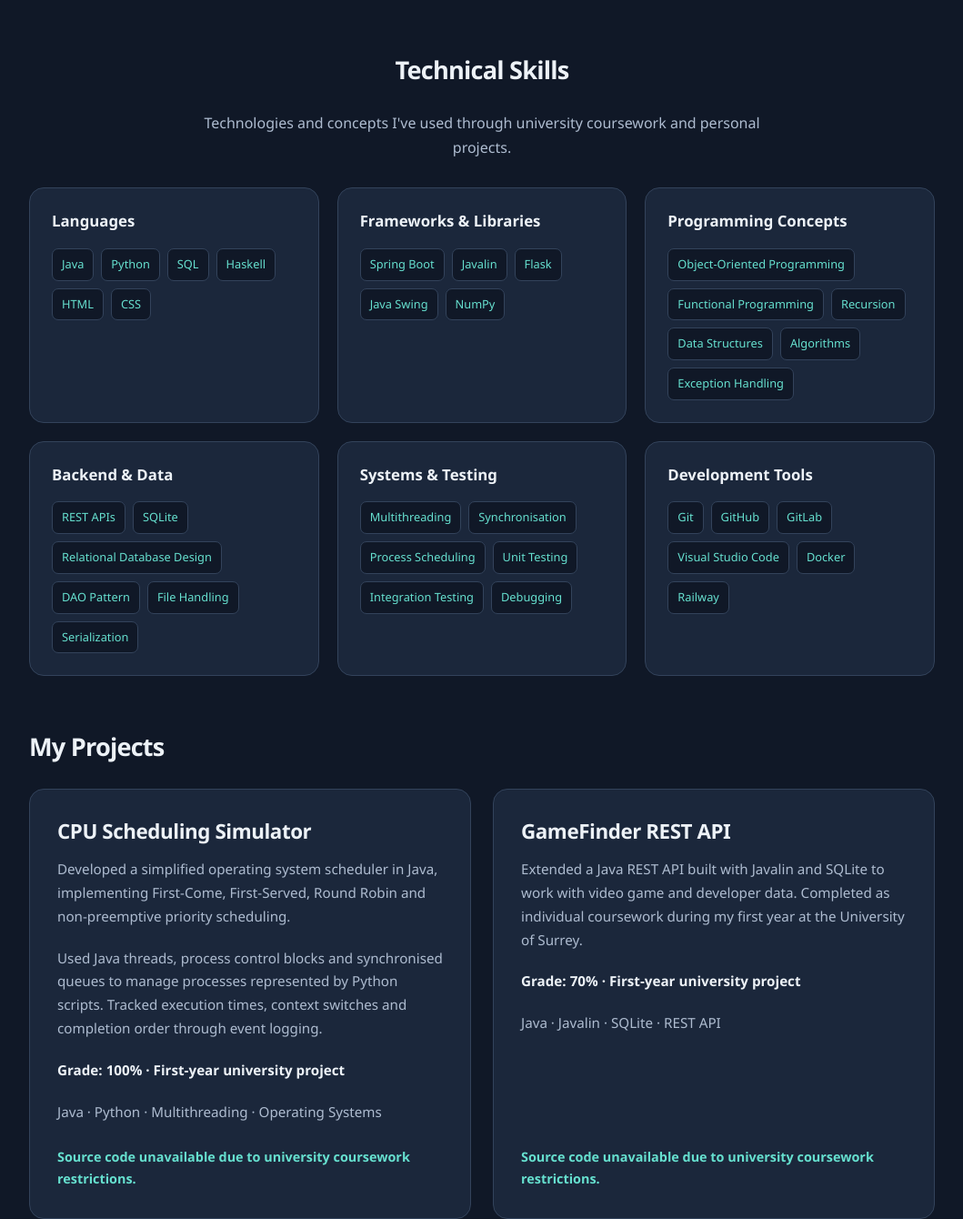
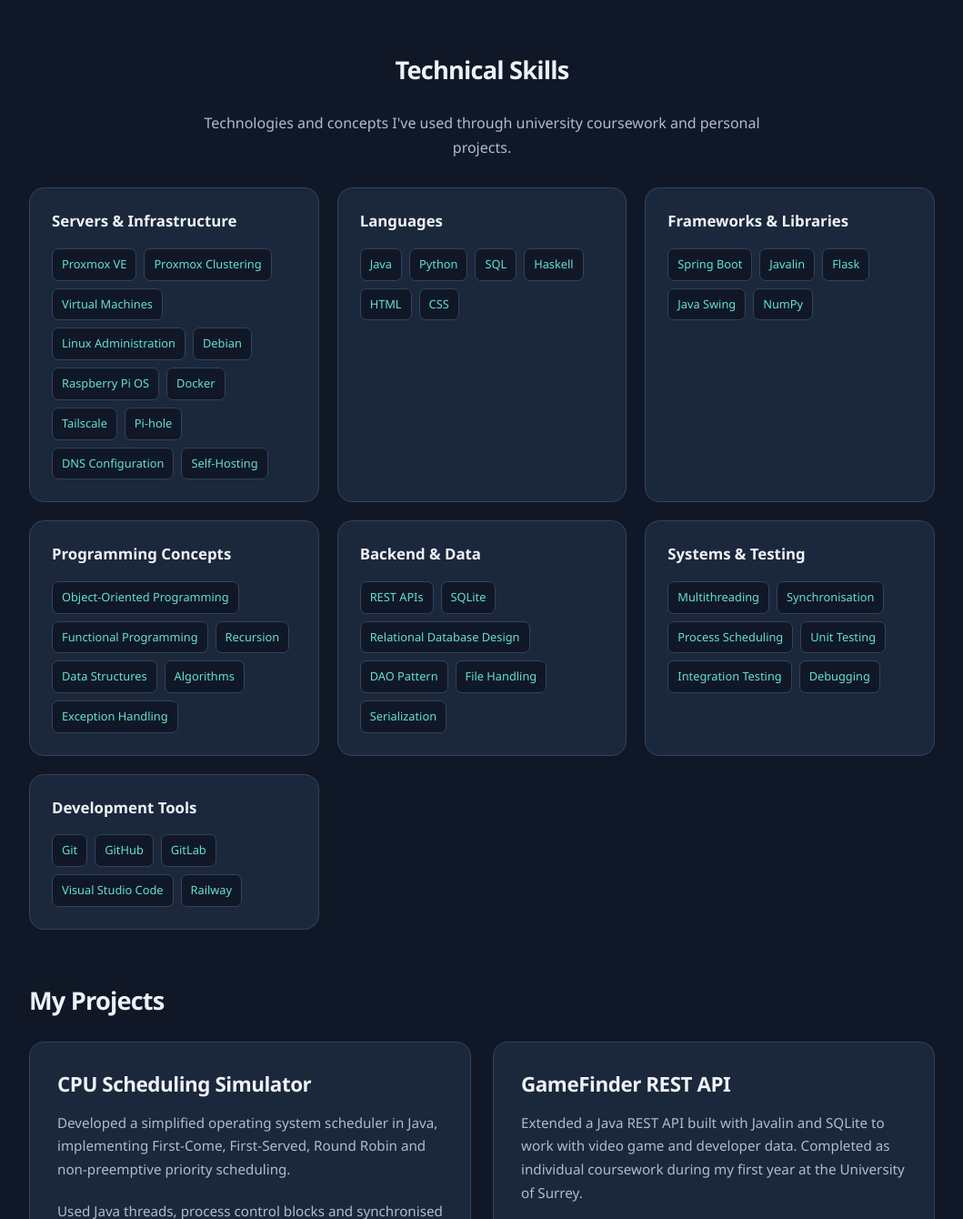
Before and after one commit to TomSamady/Portfolio, a Flask app: page / in a window 1280 px wide. Shown: the part 1079-2419 px from the top of the page at 91% size, without its empty margins (220-1279 px from the left). Run offline with Flask 3, Linux system fonts and the light colour scheme.

Commit message:
Updated Skills Section

```diff
--- a/templates/index.html
+++ b/templates/index.html
@@ -120,6 +120,23 @@
 
       <div class="skills-grid">
         <article class="skill-group">
+          <h3>Servers &amp; Infrastructure</h3>
+
+          <ul class="skill-tags">
+            <li>Proxmox VE</li>
+            <li>Proxmox Clustering</li>
+            <li>Virtual Machines</li>
+            <li>Linux Administration</li>
+            <li>Debian</li>
+            <li>Raspberry Pi OS</li>
+            <li>Docker</li>
+            <li>Tailscale</li>
+            <li>Pi-hole</li>
+            <li>DNS Configuration</li>
+            <li>Self-Hosting</li>
+          </ul>
+        </article>
+        <article class="skill-group">
           <h3>Languages</h3>
 
           <ul class="skill-tags">
@@ -191,7 +208,6 @@
             <li>GitHub</li>
             <li>GitLab</li>
             <li>Visual Studio Code</li>
-            <li>Docker</li>
             <li>Railway</li>
           </ul>
         </article>
```
